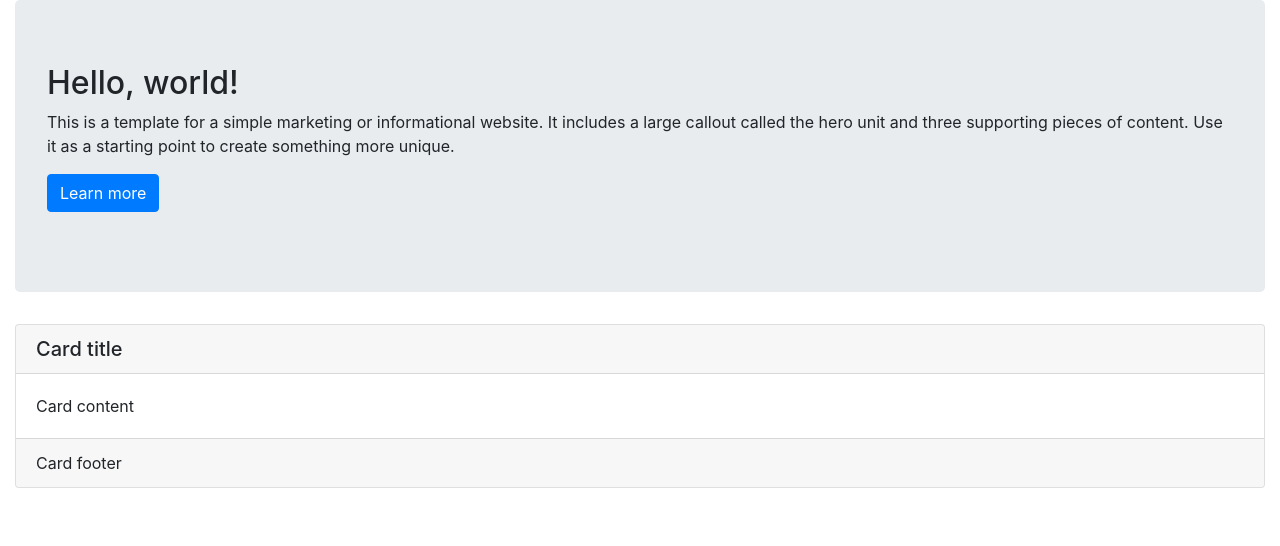
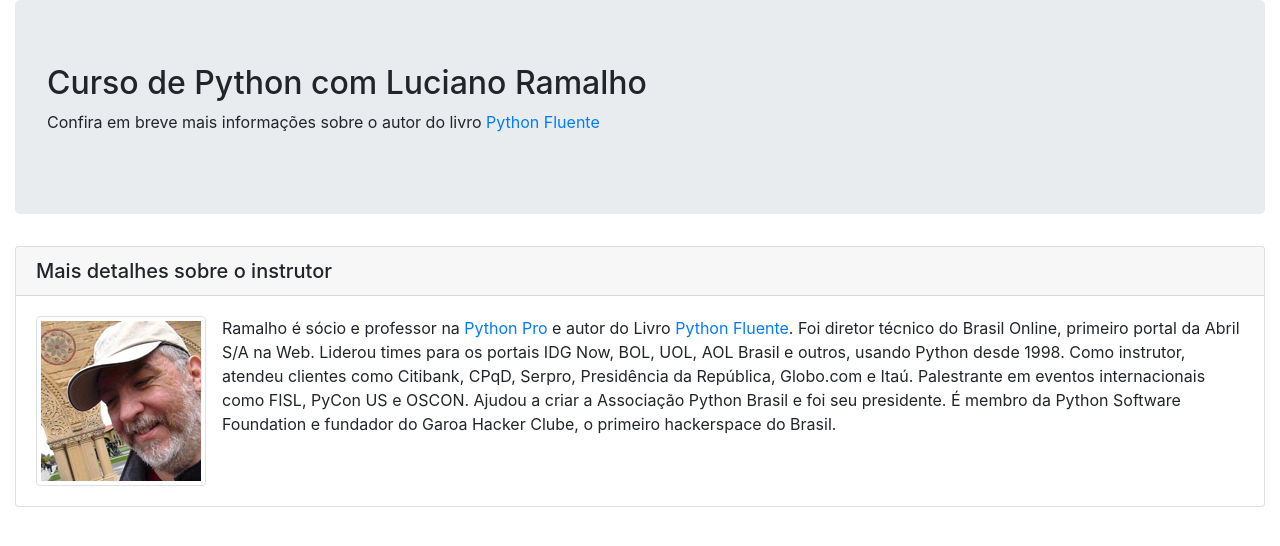
Before and after one commit to engnogueira/webdjango, a Django app: page / in a window 1280 px wide. Shown: the part 56-602 px from the top of the page. Run offline with Django 3.2, Linux system fonts and the light colour scheme; some libraries are stand-ins or nearby versions.

Commit message:
Alteração no HTML do arquivo home para incluir Favivon, Imagens e HTML da aula 2.1.8

```diff
--- a/pypro/base/templates/base/home.html
+++ b/pypro/base/templates/base/home.html
@@ -10,6 +10,7 @@
 
     <meta name="description" content="Página do curso Python Pro">
     <meta name="author" content="Gilson Nogueira">
+  	<link rel="icon" type="image/png" href="{% static 'img/favicon.png' %}"/>
 
     <link href="{% static 'css/bootstrap.min.css' %}" rel="stylesheet">
     <link href="{% static 'css/style.css' %}" rel="stylesheet">
@@ -22,15 +23,8 @@
 
   <nav class="navbar navbar-expand-lg navbar-dark bg-dark">
   	<a class="navbar-brand" href="{% url 'base:home' %}">Python Pro</a>
-  <button class="navbar-toggler" type="button" data-toggle="collapse" data-target="#navbarSupportedContent"
-          aria-controls="navbarSupportedContent" aria-expanded="false" aria-label="Toggle navigation">
-    <span class="navbar-toggler-icon"></span>
-  </button>
-
 	  <div class="collapse navbar-collapse" id="navbarSupportedContent">
-    <ul class="navbar-nav mr-auto">
-
-    </ul>
+		<ul class="navbar-nav mr-auto"></ul>
 	  </div>
 </nav>
     <div class="container-fluid">
@@ -38,31 +32,40 @@
 		<div class="col-md-12">
 			<div class="jumbotron">
 				<h2>
-					Hello, world!
+					Curso de Python com Luciano Ramalho
 				</h2>
 				<p>
-					This is a template for a simple marketing or informational website. It includes a large callout called the hero unit and three supporting pieces of content. Use it as a starting point to create something more unique.
+					Confira em breve mais informações sobre o autor do livro
+					<a href="http://shop.oreilly.com/product/0636920032519.do" target="_blank">Python Fluente</a>
 				</p>
-				<p>
-					<a class="btn btn-primary btn-large" href="#">Learn more</a>
-				</p>
+			</div>
+		</div>
 	</div>
 	<div class="row">
 		<div class="col-md-12">
 			<div class="card">
 				<h5 class="card-header">
-							Card title
+					Mais detalhes sobre o instrutor
 				</h5>
 				<div class="card-body">
 					<p class="card-text">
-								Card content
+						<img src="{% static 'img/luciano-ramalho.png' %}" alt="Foto de Luciano Ramalho"
+						 	class="img-thumbnail float-left mr-3"/>
+						Ramalho é sócio e professor na <a href="https://www.python.pro.br">Python Pro</a> e autor do
+						Livro
+						<a href="http://shop.oreilly.com/product/0636920032519.do" target="_blank">Python
+							Fluente</a>.
+						Foi diretor técnico do Brasil Online, primeiro portal da Abril S/A na Web.
+						Liderou times para os portais IDG Now, BOL, UOL, AOL Brasil e outros, usando Python desde
+						1998.
+						Como instrutor, atendeu clientes como Citibank, CPqD, Serpro, Presidência da República,
+						Globo.com e Itaú. Palestrante em eventos internacionais como FISL, PyCon US e OSCON. Ajudou
+						a
+						criar a Associação Python Brasil e foi seu presidente. É membro da Python Software
+						Foundation e
+						fundador do Garoa Hacker Clube, o primeiro hackerspace do Brasil.
 					</p>
-						</div>
-						<div class="card-footer">
-							Card footer
-						</div>
-					</div>
-				</div>
+				</p>
 			</div>
 		</div>
 	</div>
```
Also changed, not shown: pypro/base/static/img/favicon.png (added), pypro/base/static/img/luciano-ramalho.png (added). Lines whose indentation alone changed are shown as unchanged.
